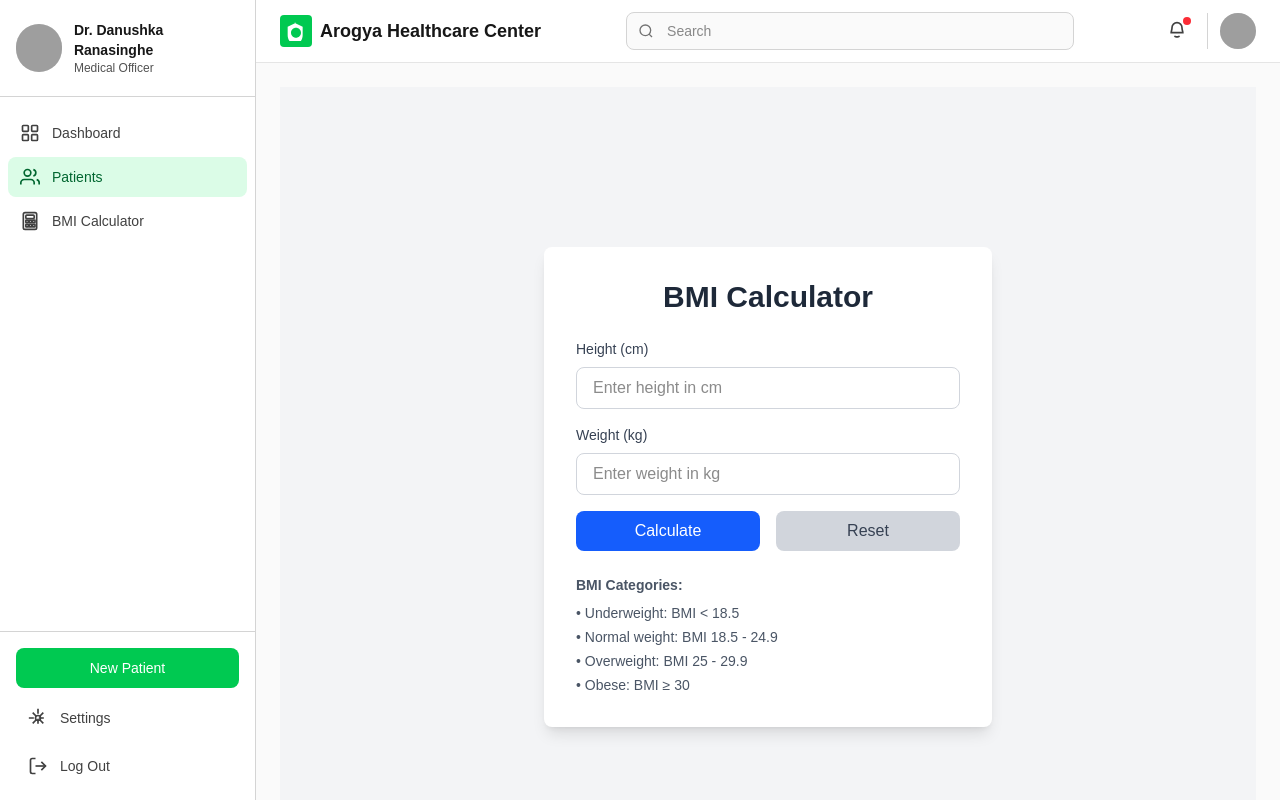
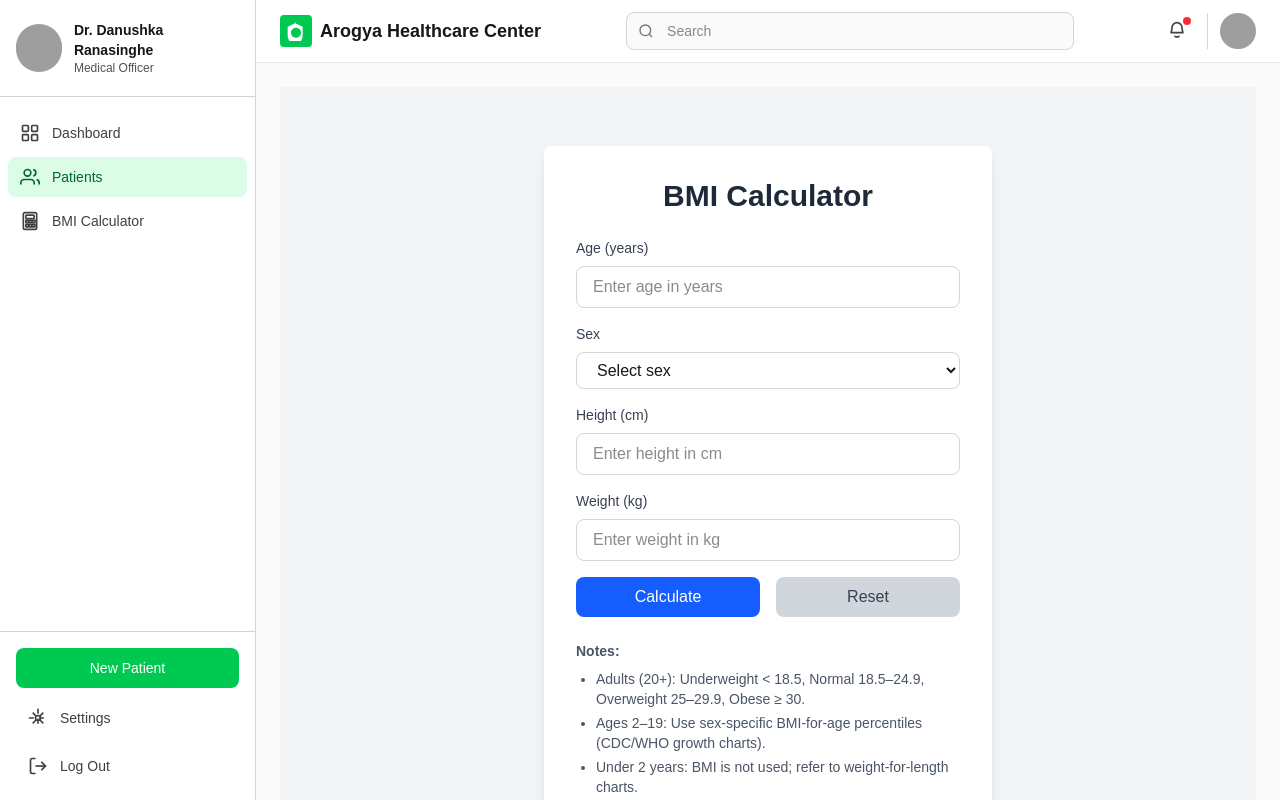
Before and after one commit to Arogya-Medical-Center/aroga-frontend, a Next.js app: page /BMICalculator in a window 1280 px wide. Built offline with nearby package versions, Linux system fonts and the light colour scheme; grey boxes are pictures that could not be loaded.

Commit message:
Add age and sex inputs to BMI Calculator and update category interpretation

```diff
--- a/src/app/BMICalculator/page.tsx
+++ b/src/app/BMICalculator/page.tsx
@@ -5,33 +5,54 @@ import { useState } from 'react';
 export default function BMICalculator() {
   const [height, setHeight] = useState<string>('');
   const [weight, setWeight] = useState<string>('');
+  const [age, setAge] = useState<string>('');                 // Added
+  const [sex, setSex] = useState<'male' | 'female' | ''>(''); // Added
   const [bmi, setBmi] = useState<number | null>(null);
   const [category, setCategory] = useState<string>('');
 
+  const getAdultCategory = (bmiValue: number) => {
+    if (bmiValue < 18.5) return 'Underweight';
+    if (bmiValue < 25) return 'Normal weight';
+    if (bmiValue < 30) return 'Overweight';
+    return 'Obese';
+  };
+
   const calculateBMI = () => {
-    const heightInMeters = parseFloat(height) / 100;
-    const weightInKg = parseFloat(weight);
+    const h = parseFloat(height);
+    const w = parseFloat(weight);
+    const a = parseInt(age, 10);
 
-    if (heightInMeters > 0 && weightInKg > 0) {
-      const bmiValue = weightInKg / (heightInMeters * heightInMeters);
-      setBmi(parseFloat(bmiValue.toFixed(2)));
+    if (!h || !w || h <= 0 || w <= 0) return;
 
-      // Determine BMI category
-      if (bmiValue < 18.5) {
-        setCategory('Underweight');
-      } else if (bmiValue >= 18.5 && bmiValue < 25) {
-        setCategory('Normal weight');
-      } else if (bmiValue >= 25 && bmiValue < 30) {
-        setCategory('Overweight');
+    const heightInMeters = h / 100;
+    const bmiValue = w / (heightInMeters * heightInMeters);
+    const rounded = parseFloat(bmiValue.toFixed(2));
+    setBmi(rounded);
+
+    // Interpretation based on age and sex
+    if (!isNaN(a)) {
+      if (a >= 20) {
+        setCategory(getAdultCategory(bmiValue));
+      } else if (a >= 2) {
+        setCategory(
+          sex
+            ? 'Use BMI-for-age percentile (sex-specific). Refer to CDC/WHO growth charts.'
+            : 'Enter sex to use BMI-for-age percentiles (CDC/WHO growth charts).'
+        );
       } else {
-        setCategory('Obese');
+        setCategory('BMI not used for children under 2 years.');
       }
+    } else {
+      // If age not provided, default to adult ranges
+      setCategory(getAdultCategory(bmiValue));
     }
   };
 
   const resetCalculator = () => {
     setHeight('');
     setWeight('');
+    setAge('');     // Added
+    setSex('');     // Added
     setBmi(null);
     setCategory('');
   };
@@ -44,6 +65,40 @@ export default function BMICalculator() {
         </h1>
 
         <div className="space-y-4">
+          {/* Age */}
+          <div>
+            <label htmlFor="age" className="block text-sm font-medium text-gray-700 mb-2">
+              Age (years)
+            </label>
+            <input
+              id="age"
+              type="number"
+              min={0}
+              value={age}
+              onChange={(e) => setAge(e.target.value)}
+              placeholder="Enter age in years"
+              className="w-full px-4 py-2 border border-gray-300 rounded-lg focus:ring-2 focus:ring-blue-500 focus:border-transparent"
+            />
+          </div>
+
+          {/* Sex */}
+          <div>
+            <label htmlFor="sex" className="block text-sm font-medium text-gray-700 mb-2">
+              Sex
+            </label>
+            <select
+              id="sex"
+              value={sex}
+              onChange={(e) => setSex(e.target.value as 'male' | 'female' | '')}
+              className="w-full px-4 py-2 border border-gray-300 rounded-lg bg-white focus:ring-2 focus:ring-blue-500 focus:border-transparent"
+            >
+              <option value="">Select sex</option>
+              <option value="male">Male</option>
+              <option value="female">Female</option>
+            </select>
+          </div>
+
+          {/* Height */}
           <div>
             <label htmlFor="height" className="block text-sm font-medium text-gray-700 mb-2">
               Height (cm)
@@ -58,6 +113,7 @@ export default function BMICalculator() {
             />
           </div>
 
+          {/* Weight */}
           <div>
             <label htmlFor="weight" className="block text-sm font-medium text-gray-700 mb-2">
               Weight (kg)
@@ -93,18 +149,17 @@ export default function BMICalculator() {
             <h2 className="text-xl font-semibold text-gray-800 mb-2">Your BMI Result</h2>
             <p className="text-3xl font-bold text-blue-600">{bmi}</p>
             <p className="text-lg text-gray-700 mt-2">
-              Category: <span className="font-semibold">{category}</span>
+              Interpretation: <span className="font-semibold">{category}</span>
             </p>
           </div>
         )}
 
         <div className="mt-6 text-sm text-gray-600">
-          <h3 className="font-semibold mb-2">BMI Categories:</h3>
-          <ul className="space-y-1">
-            <li>• Underweight: BMI &lt; 18.5</li>
-            <li>• Normal weight: BMI 18.5 - 24.9</li>
-            <li>• Overweight: BMI 25 - 29.9</li>
-            <li>• Obese: BMI ≥ 30</li>
+          <h3 className="font-semibold mb-2">Notes:</h3>
+          <ul className="space-y-1 list-disc pl-5">
+            <li>Adults (20+): Underweight &lt; 18.5, Normal 18.5–24.9, Overweight 25–29.9, Obese ≥ 30.</li>
+            <li>Ages 2–19: Use sex-specific BMI-for-age percentiles (CDC/WHO growth charts).</li>
+            <li>Under 2 years: BMI is not used; refer to weight-for-length charts.</li>
           </ul>
         </div>
       </div>
```
